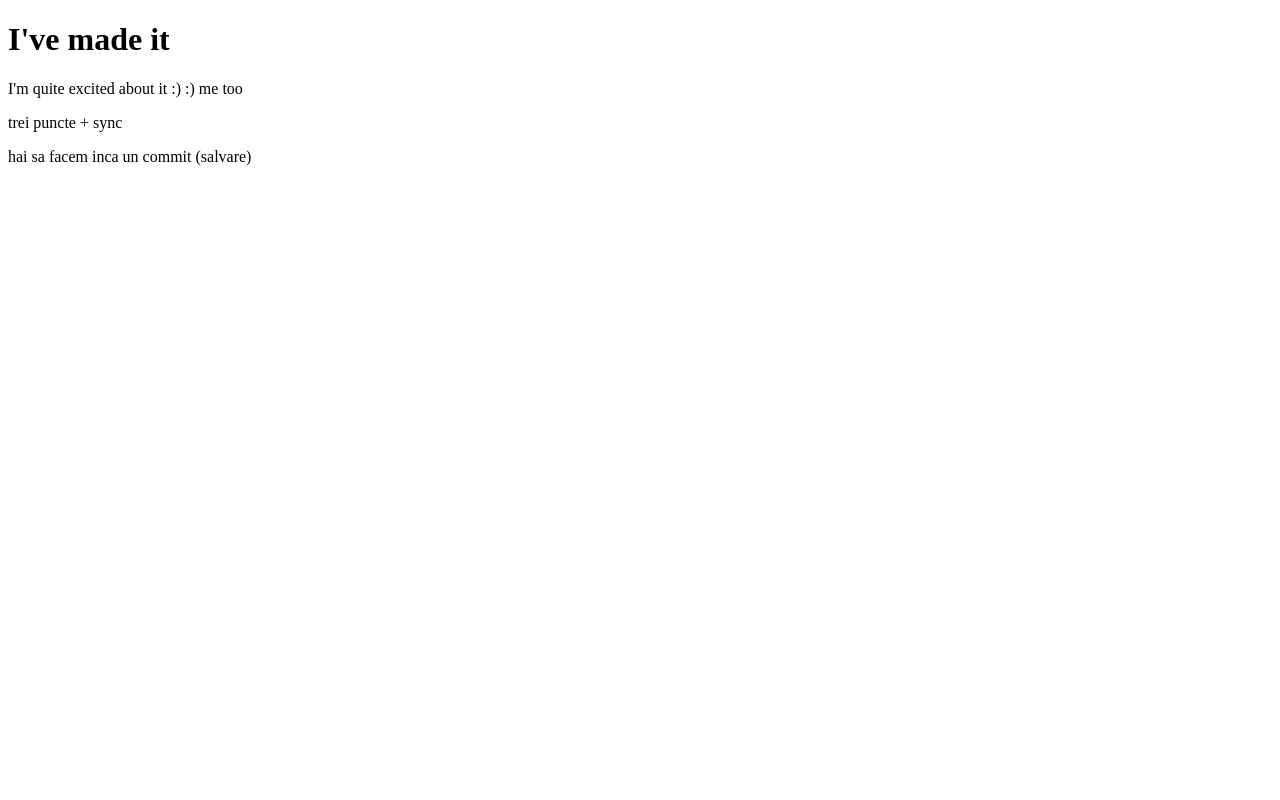
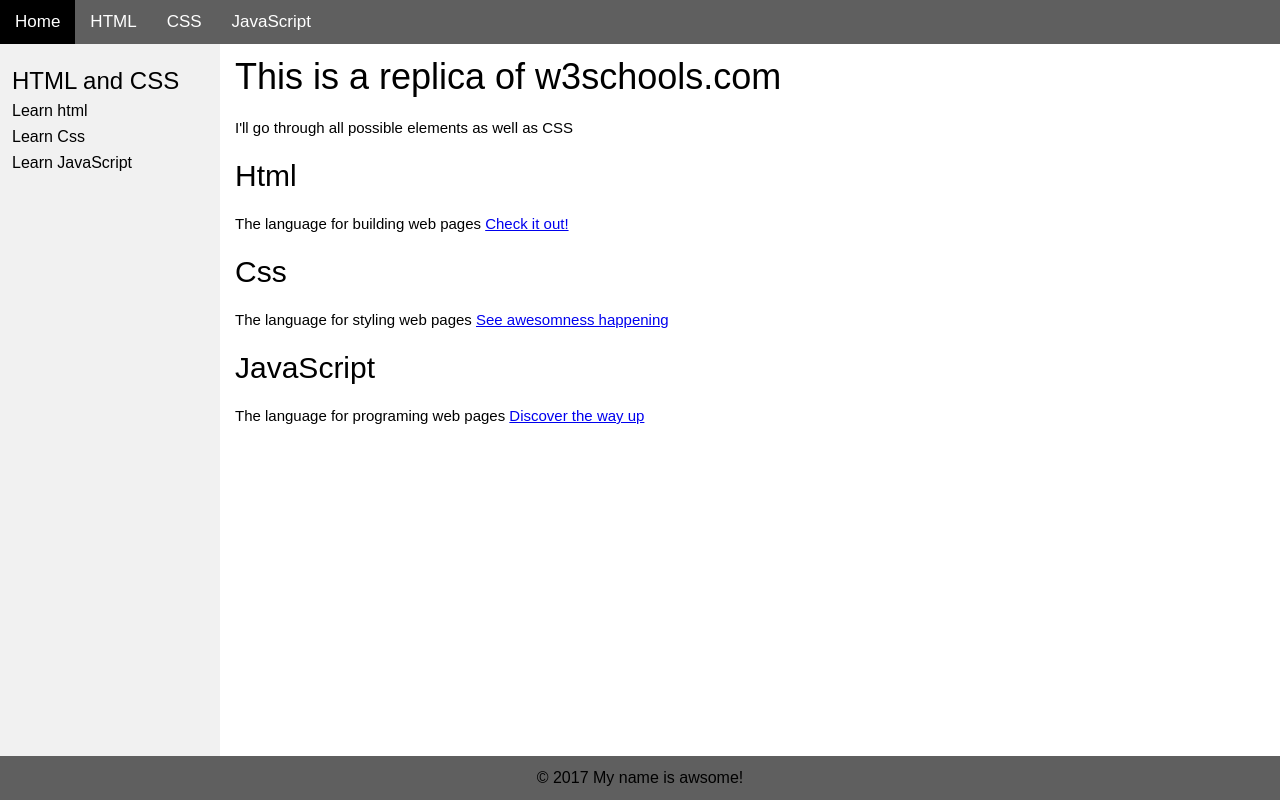
Before and after one commit to catalin-sandru/w3school-replica, a website: page src/index.pug in a window 1280 px wide. Drawn offline with nearby package versions, Linux system fonts and the light colour scheme; files that its build step writes are made by us from their sources.

Commit message:
finished adding content and styling it

```diff
--- a/src/index.pug
+++ b/src/index.pug
@@ -1,9 +1,31 @@
 doctype html
 html
   head
-    title Yeeey
+    title LEARN TO CODE HTML CSS AND JAVASCRIPT
+    meta(name="description" content="this is a Html replica of w3schools.com")
+    link(rel="stylesheet" href="style.css")
   body
-    h1 I've made it
-    p I'm quite excited about it :) :) me too
-    p trei puncte + sync
-    p hai sa facem inca un commit (salvare)
+    header
+      a.current(href="/") Home
+      a(href="/html") HTML
+      a(href="/CSS") CSS
+      a(href="/Javascript") JavaScript
+
+
+    article
+       h1 This is a replica of w3schools.com
+       p I'll go through all possible elements as well as CSS
+       h2 Html
+       p The language for building web pages #[a(href="/html") Check it out!]
+       h2 Css
+       p The language for styling web pages #[a(href="/css") See awesomness happening]
+       h2 JavaScript
+       p The language for programing web pages #[a(href="/javascript") Discover the way up]
+
+    nav
+      h3 HTML and CSS
+      a(href="/html") Learn html
+      a(href="/Css") Learn Css
+      a(href="/Javascript") Learn JavaScript
+
+    footer &copy; 2017 My name is awsome!
--- /dev/null
+++ b/src/reset.scss
@@ -0,0 +1,48 @@
+/* http://meyerweb.com/eric/tools/css/reset/
+   v2.0 | 20110126
+   License: none (public domain)
+*/
+
+html, body, div, span, applet, object, iframe,
+h1, h2, h3, h4, h5, h6, p, blockquote, pre,
+a, abbr, acronym, address, big, cite, code,
+del, dfn, em, img, ins, kbd, q, s, samp,
+small, strike, strong, sub, sup, tt, var,
+b, u, i, center,
+dl, dt, dd, ol, ul, li,
+fieldset, form, label, legend,
+table, caption, tbody, tfoot, thead, tr, th, td,
+article, aside, canvas, details, embed,
+figure, figcaption, footer, header, hgroup,
+menu, nav, output, ruby, section, summary,
+time, mark, audio, video {
+	margin: 0;
+	padding: 0;
+	border: 0;
+	font-size: 100%;
+	font: inherit;
+	vertical-align: baseline;
+}
+/* HTML5 display-role reset for older browsers */
+article, aside, details, figcaption, figure,
+footer, header, hgroup, menu, nav, section {
+	display: block;
+}
+body {
+	line-height: 1;
+}
+ol, ul {
+	list-style: none;
+}
+blockquote, q {
+	quotes: none;
+}
+blockquote:before, blockquote:after,
+q:before, q:after {
+	content: '';
+	content: none;
+}
+table {
+	border-collapse: collapse;
+	border-spacing: 0;
+}
--- /dev/null
+++ b/src/style.scss
@@ -0,0 +1,141 @@
+@import 'reset';
+
+:root {
+  --color-scorpion: #5f5f5f;
+  --color-white: #fff;
+  --color-fruit-salad: #4caf50;
+  --color-black: #000;
+  --color-seashell: #f1f1f1;
+  --color-silver: #ccc;
+}
+
+html, body {
+  height: 100%;
+}
+
+* {
+  box-sizing: border-box;
+}
+
+body {
+  display: grid;
+  grid-template-columns: 220px 1fr;
+  grid-template-rows: 44px 1fr 44px;
+  font-family: arial, helvetica, sans-serif;
+}
+
+header {
+  grid-column: 1/3;
+  grid-row: 1/2;
+}
+
+nav {
+  grid-column: 1/2;
+  grid-row: 2/3;
+}
+
+article {
+  grid-column: 2/3;
+  grid-row: 2/3;
+}
+
+footer {
+  grid-column: 1/3;
+  grid-row: 3/4;
+}
+
+header,
+footer {
+  background-color: var(--color-scorpion);
+}
+nav {
+  background-color: var(--color-seashell);
+}
+
+header {
+  a{
+    color: var(--color-white);
+    text-decoration: none;
+    padding: 0 15px;
+    line-height: 44px;
+    font-size: 17px;
+    display: inline-block;
+    &.current {
+      background-color: var(--color-fruit-salad);
+    }
+    &:hover {
+      background-color: var(--color-black);
+    }
+  }
+}
+
+nav {
+  padding-top: 20px;
+
+  h3,
+  a {
+    padding: 5px 12px;
+  }
+
+  a {
+    color: var(--color-black);
+    text-decoration: none;
+    display: inline-block;
+    width: 100%;
+    padding: 5px 12px;
+
+    &:hover {
+      background-color: var(--color-scorpion);
+      color: var(--color-white);
+    }
+  }
+}
+
+footer {
+  display: flex;
+  justify-content: center;
+  align-items: center;
+}
+
+article {
+  padding: 15px;
+
+  p {
+    margin: 15px 0;
+    font-size: 15px;
+    line-height: 36px;
+  }
+}
+
+h1,
+h2,
+h3,
+h4,
+h5,
+h6 {
+  margin: 15px p;
+}
+
+h1 {
+  font-size: 36px;
+}
+
+h2 {
+  font-size: 30px;
+}
+
+h3 {
+  font-size: 24px;
+}
+
+h4 {
+  font-size: 20px;
+}
+
+h5 {
+  font-size: 18px;
+}
+
+h6 {
+  font-size: 16px;
+}
```
